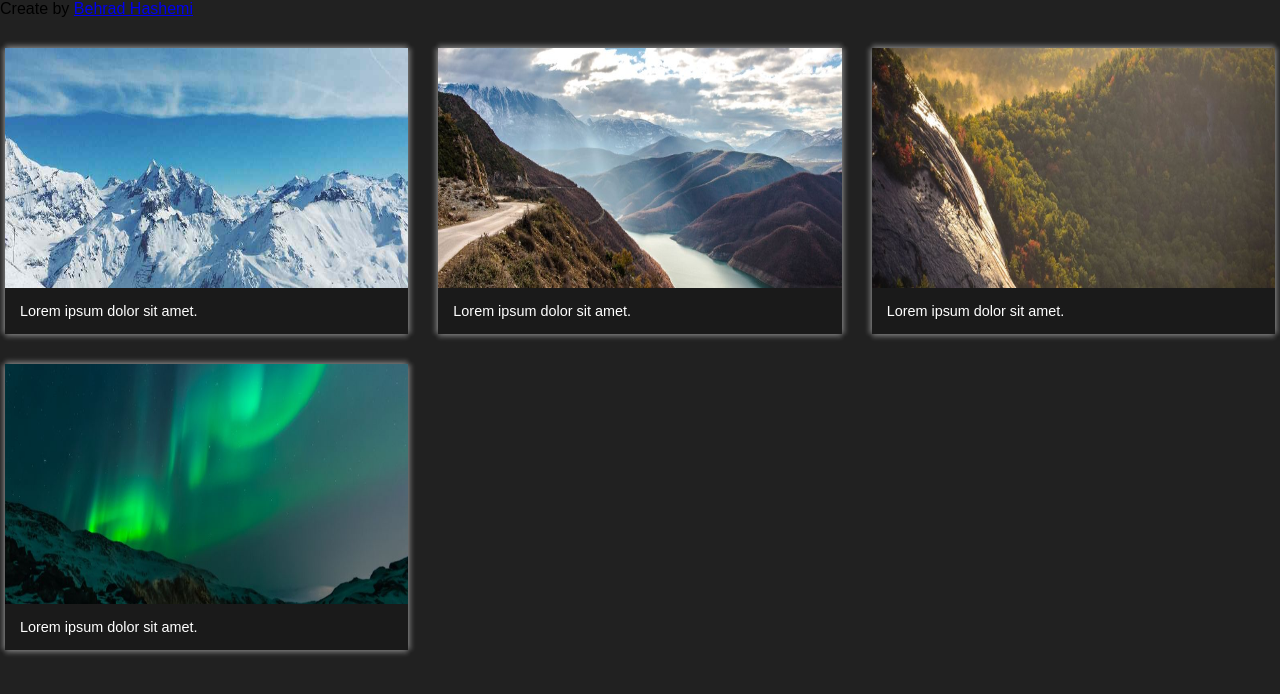
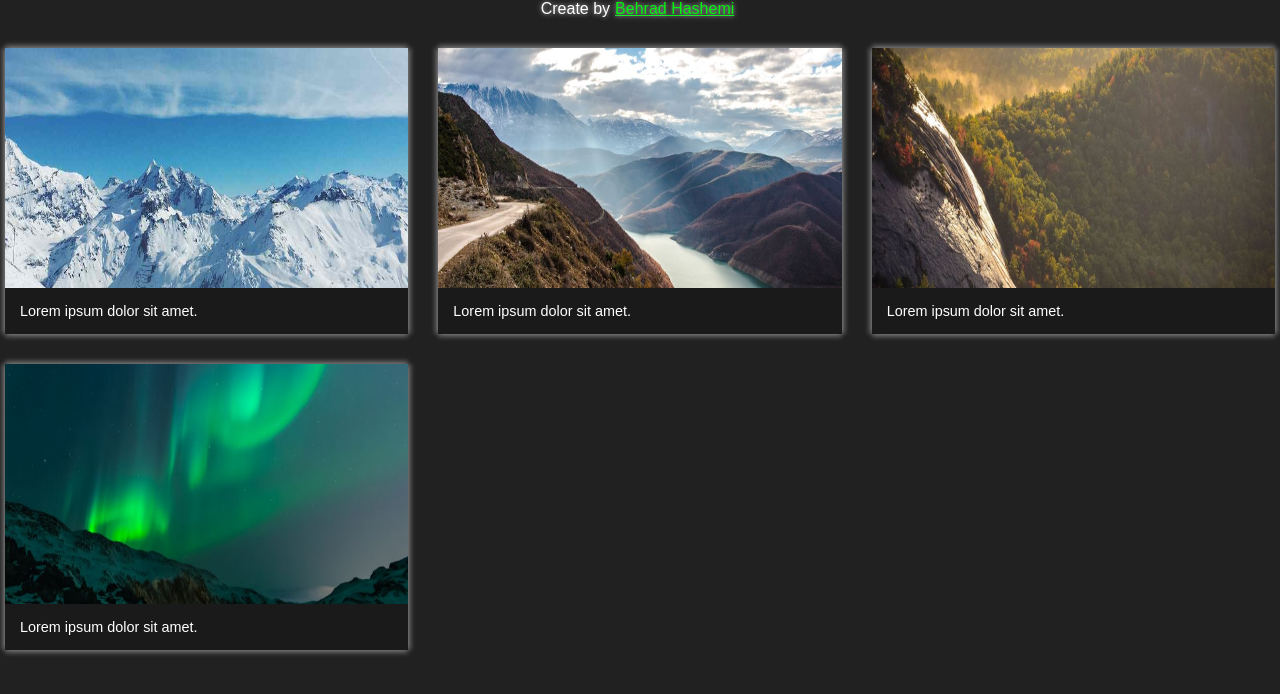
Before and after one commit to BehradHashemi/grid-card, a plain HTML site: page index.html in a window 1280 px wide. Drawn offline with Linux system fonts and the light colour scheme.

Commit message:
The last work, style to footer

```diff
--- a/style.css
+++ b/style.css
@@ -40,3 +40,15 @@ body {
     width: 100%;
     height: 240px;
 }
+
+footer {
+    display: flex;
+    justify-content: center;
+    color: #fff;
+    text-shadow: 0 0 5px #c9c9c9;
+}
+
+footer a {
+    color: #03f40f;
+    padding: 0 5px;
+}
```
